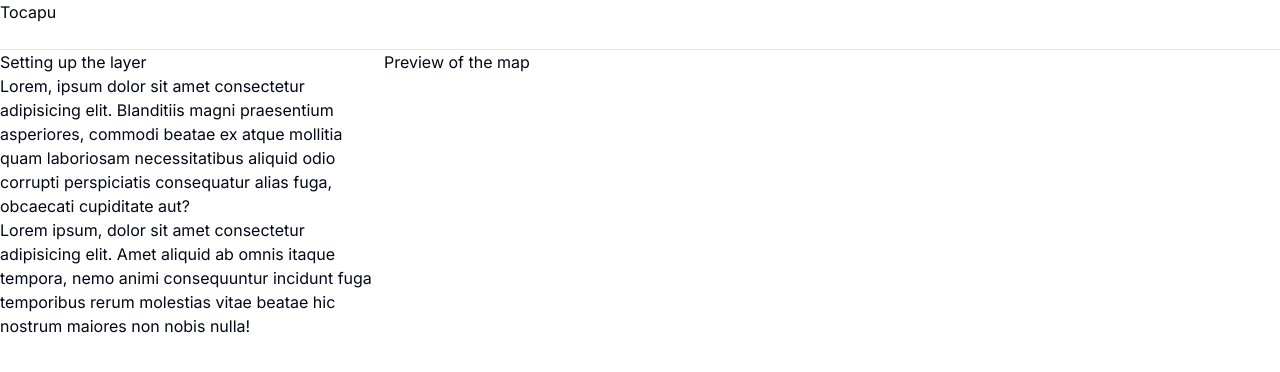
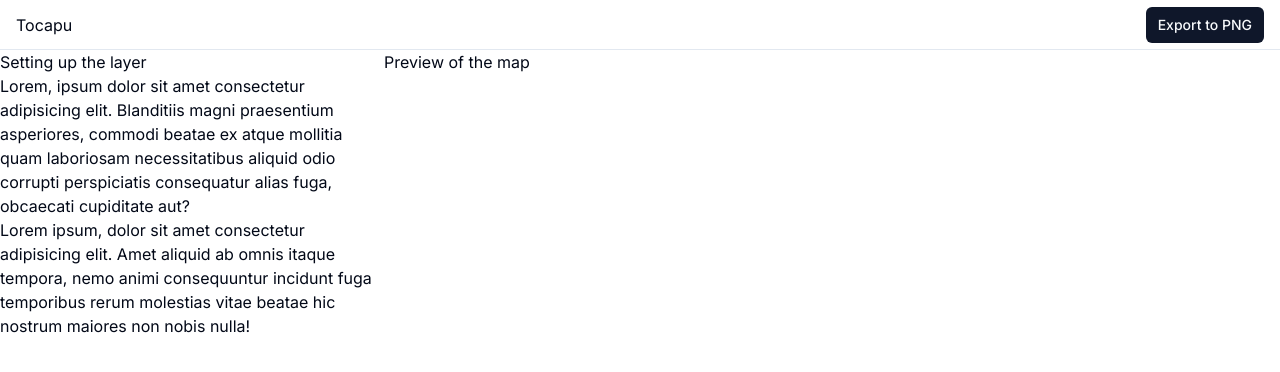
Before and after one commit to Vizzuality/map-generator, a Next.js app: page / in a window 1280 px wide. Shown: the top 372 px of the page. Built offline with nearby package versions, Linux system fonts and the light colour scheme.

Commit message:
added export button

```diff
--- a/package.json
+++ b/package.json
@@ -14,6 +14,7 @@
     "@radix-ui/react-slot": "^1.0.2",
     "class-variance-authority": "^0.7.0",
     "clsx": "^2.1.0",
+    "html-to-image": "1.11.11",
     "lucide-react": "^0.309.0",
     "next": "14.0.4",
     "react": "^18",
--- a/src/app/page.tsx
+++ b/src/app/page.tsx
@@ -20,7 +20,9 @@ export default function Home() {
           </p>
         </ScrollArea>
       </div>
-      <div className="grow">Preview of the map</div>
+      <div className="grow bg-white" id="preview">
+        Preview of the map
+      </div>
     </main>
   );
 }
--- /dev/null
+++ b/src/components/export.tsx
@@ -0,0 +1,27 @@
+'use client';
+
+import { useCallback } from 'react';
+import { toPng } from 'html-to-image';
+import { Button } from '@/components/ui/button';
+
+const Export = () => {
+  const handleClick = useCallback(() => {
+    const node = document.getElementById('preview');
+    if (node) {
+      toPng(node).then((dataUrl) => {
+        const link = document.createElement('a');
+        link.download = `map-export-${Date.now()}.png`;
+        link.href = dataUrl;
+        link.click();
+      });
+    }
+  }, []);
+
+  return (
+    <Button type="button" onClick={handleClick} size="sm">
+      Export to PNG
+    </Button>
+  );
+};
+
+export default Export;
--- a/src/components/header.tsx
+++ b/src/components/header.tsx
@@ -1,7 +1,12 @@
-export default function Header() {
-  return (
-    <header className="h-[50px] w-full shrink-0 border-b">
-      <h1>Tocapu</h1>
-    </header>
-  );
-}
+import Export from '@/components/export';
+
+const Header = () => (
+  <header className="flex h-[50px] w-full shrink-0 items-center justify-between border-b px-4">
+    <h1>Tocapu</h1>
+    <div>
+      <Export />
+    </div>
+  </header>
+);
+
+export default Header;
```
Also changed, not shown: 1 other file (tests, documents, lock files or other folders).
